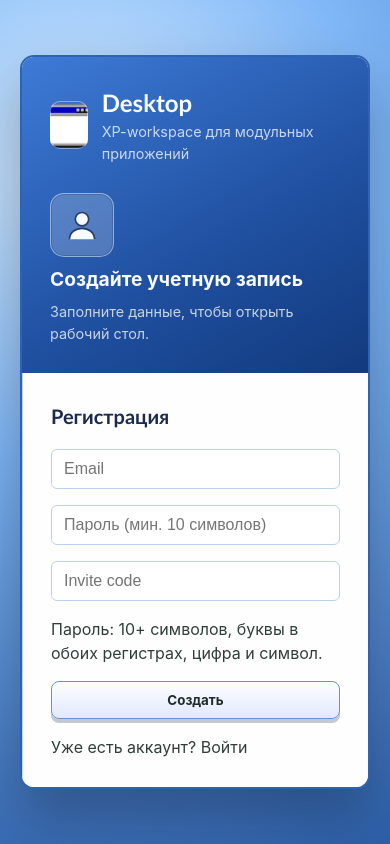
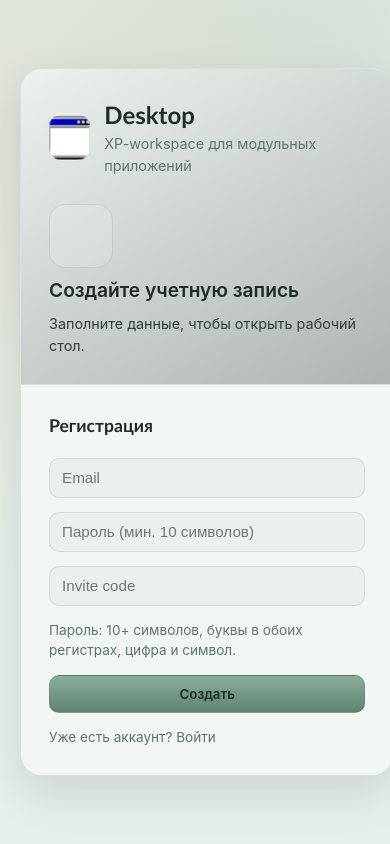
Before and after one commit to bitplain/desktop, a Next.js app: page /register in a window 390 px wide. Built offline with nearby package versions, Linux system fonts and the light colour scheme; no server answers.

Commit message:
feat: eco calm auth and setup screens

```diff
--- a/src/app/globals.css
+++ b/src/app/globals.css
@@ -145,6 +145,202 @@ textarea {
   content: none;
 }
 
+.auth-shell {
+  min-height: 100vh;
+  display: grid;
+  place-items: center;
+  padding: 32px;
+  background: radial-gradient(circle at 20% 20%, rgba(214, 180, 140, 0.18), transparent 55%),
+    radial-gradient(circle at 80% 10%, rgba(143, 175, 154, 0.2), transparent 50%);
+}
+
+.auth-card {
+  width: min(920px, 96vw);
+  display: grid;
+  grid-template-columns: 1.05fr 0.95fr;
+  border-radius: 22px;
+  overflow: hidden;
+  border: 1px solid var(--border);
+  background: var(--surface);
+  box-shadow: var(--shadow);
+}
+
+.auth-hero {
+  padding: 36px;
+  display: flex;
+  flex-direction: column;
+  gap: 28px;
+  color: var(--text);
+  background: linear-gradient(150deg, rgba(255, 255, 255, 0.08) 0%, rgba(0, 0, 0, 0.25) 100%),
+    var(--surface-2);
+}
+
+.auth-brand {
+  display: flex;
+  align-items: center;
+  gap: 14px;
+}
+
+.auth-brand-icon {
+  width: 48px;
+  height: 48px;
+  border-radius: 14px;
+  background-size: cover;
+  background-position: center;
+  background-repeat: no-repeat;
+  box-shadow: inset 0 0 0 1px rgba(255, 255, 255, 0.35);
+}
+
+.auth-brand-title {
+  font-family: var(--font-display);
+  font-size: 1.5rem;
+  font-weight: 600;
+}
+
+.auth-brand-subtitle {
+  font-size: 0.9rem;
+  color: var(--text-dim);
+}
+
+.auth-greeting {
+  display: grid;
+  gap: 8px;
+}
+
+.auth-avatar {
+  width: 64px;
+  height: 64px;
+  border-radius: 16px;
+  background: rgba(255, 255, 255, 0.16);
+  border: 1px solid var(--border);
+}
+
+.auth-greeting-title {
+  font-size: 1.2rem;
+  font-weight: 600;
+}
+
+.auth-greeting-subtitle {
+  font-size: 0.9rem;
+  color: var(--text-muted);
+}
+
+.auth-form {
+  padding: 34px 32px;
+  background: var(--surface);
+  border-left: 1px solid var(--border);
+  display: grid;
+  gap: 18px;
+  align-content: start;
+}
+
+.auth-form-header {
+  font-family: var(--font-display);
+  font-size: 1.1rem;
+  font-weight: 600;
+}
+
+.auth-form-body {
+  display: grid;
+  gap: 14px;
+}
+
+.auth-hint {
+  font-size: 0.85rem;
+  color: var(--text-dim);
+}
+
+.setup-card {
+  grid-template-columns: 1fr 1fr;
+}
+
+.setup-steps {
+  display: grid;
+  gap: 8px;
+  font-size: 0.9rem;
+  color: var(--text-muted);
+}
+
+.setup-step {
+  padding: 8px 10px;
+  border-radius: 10px;
+  background: rgba(255, 255, 255, 0.08);
+  border: 1px solid var(--border);
+}
+
+.setup-db {
+  display: grid;
+  gap: 12px;
+}
+
+.setup-field {
+  display: grid;
+  gap: 6px;
+  font-size: 0.85rem;
+  color: var(--text-muted);
+}
+
+.setup-actions {
+  display: flex;
+  gap: 10px;
+  justify-content: flex-end;
+}
+
+.setup-note {
+  font-size: 0.85rem;
+  color: var(--text-dim);
+}
+
+.setup-success {
+  display: grid;
+  gap: 12px;
+}
+
+.setup-success-list {
+  display: grid;
+  gap: 6px;
+  color: var(--text-muted);
+}
+
+.eco-input {
+  height: 40px;
+  border-radius: 10px;
+  border: 1px solid var(--border);
+  background: var(--surface-2);
+  color: var(--text);
+  padding: 0 12px;
+  font-size: 0.95rem;
+}
+
+.eco-input:focus-visible {
+  outline: 2px solid rgba(214, 180, 140, 0.6);
+  outline-offset: 2px;
+}
+
+.eco-button {
+  display: inline-flex;
+  align-items: center;
+  justify-content: center;
+  height: 38px;
+  padding: 0 16px;
+  border-radius: 10px;
+  border: 1px solid var(--border);
+  background: linear-gradient(180deg, rgba(255, 255, 255, 0.18), rgba(0, 0, 0, 0.15)),
+    var(--accent-2);
+  color: var(--text);
+  font-weight: 600;
+}
+
+.eco-button.secondary {
+  background: linear-gradient(180deg, rgba(255, 255, 255, 0.12), rgba(0, 0, 0, 0.12)),
+    var(--surface-2);
+}
+
+.eco-button:disabled {
+  opacity: 0.6;
+  cursor: not-allowed;
+}
+
 .login-screen {
   min-height: 100vh;
   display: flex;
@@ -1322,6 +1518,25 @@ textarea {
 
   .login-form {
     padding: 28px;
+  }
+
+  .auth-shell {
+    padding: 20px;
+  }
+
+  .auth-card {
+    grid-template-columns: 1fr;
+  }
+
+  .auth-hero {
+    order: -1;
+    padding: 28px;
+  }
+
+  .auth-form {
+    padding: 28px;
+    border-left: none;
+    border-top: 1px solid var(--border);
   }
 
   .start-menu {
--- a/src/app/register/page.tsx
+++ b/src/app/register/page.tsx
@@ -67,33 +67,33 @@ export default function RegisterPage() {
   };
 
   return (
-    <div className="login-screen">
-      <div className="login-panel">
-        <div className="login-hero">
-          <div className="login-brand">
+    <div className="auth-shell">
+      <div className="auth-card">
+        <aside className="auth-hero">
+          <div className="auth-brand">
             <span
-              className="login-brand-icon"
+              className="auth-brand-icon"
               style={{ backgroundImage: "url(/icons/xp/window.png)" }}
               aria-hidden
             />
             <div>
-              <div className="login-brand-title">Desktop</div>
-              <div className="login-brand-subtitle">XP-workspace для модульных приложений</div>
+              <div className="auth-brand-title">Desktop</div>
+              <div className="auth-brand-subtitle">XP-workspace для модульных приложений</div>
             </div>
           </div>
-          <div className="login-greeting">
-            <div className="login-avatar" aria-hidden />
-            <div className="login-greeting-title">Создайте учетную запись</div>
-            <div className="login-greeting-subtitle">
+          <div className="auth-greeting">
+            <div className="auth-avatar" aria-hidden />
+            <div className="auth-greeting-title">Создайте учетную запись</div>
+            <div className="auth-greeting-subtitle">
               Заполните данные, чтобы открыть рабочий стол.
             </div>
           </div>
-        </div>
-        <div className="login-form">
-          <div className="login-form-header">Регистрация</div>
-          <form className="stack" onSubmit={onSubmit}>
+        </aside>
+        <section className="auth-form">
+          <div className="auth-form-header">Регистрация</div>
+          <form className="auth-form-body" onSubmit={onSubmit}>
             <input
-              className="xp-input"
+              className="eco-input"
               type="email"
               placeholder="Email"
               value={email}
@@ -101,7 +101,7 @@ export default function RegisterPage() {
               required
             />
             <input
-              className="xp-input"
+              className="eco-input"
               type="password"
               placeholder="Пароль (мин. 10 символов)"
               value={password}
@@ -110,27 +110,27 @@ export default function RegisterPage() {
               required
             />
             <input
-              className="xp-input"
+              className="eco-input"
               type="text"
               placeholder="Invite code"
               value={inviteCode}
               onChange={(event) => setInviteCode(event.target.value)}
               required
             />
-            <div className="muted">
+            <div className="auth-hint">
               Пароль: 10+ символов, буквы в обоих регистрах, цифра и символ.
             </div>
             {error ? <div className="notice">{error}</div> : null}
             {message ? <div className="notice">{message}</div> : null}
             {!online ? <div className="notice">Нет соединения.</div> : null}
-            <button className="xp-button" type="submit" disabled={loading || !online}>
+            <button className="eco-button" type="submit" disabled={loading || !online}>
               {loading ? "Создаю..." : "Создать"}
             </button>
-            <p className="muted">
+            <p className="auth-hint">
               Уже есть аккаунт? <Link href="/login">Войти</Link>
             </p>
           </form>
-        </div>
+        </section>
       </div>
     </div>
   );
```
Also changed, not shown: src/app/login/page.tsx (+20 -20 lines), src/app/setup/SetupWizard.tsx (+21 -21 lines), 2 other files (tests, documents, lock files or other folders).
